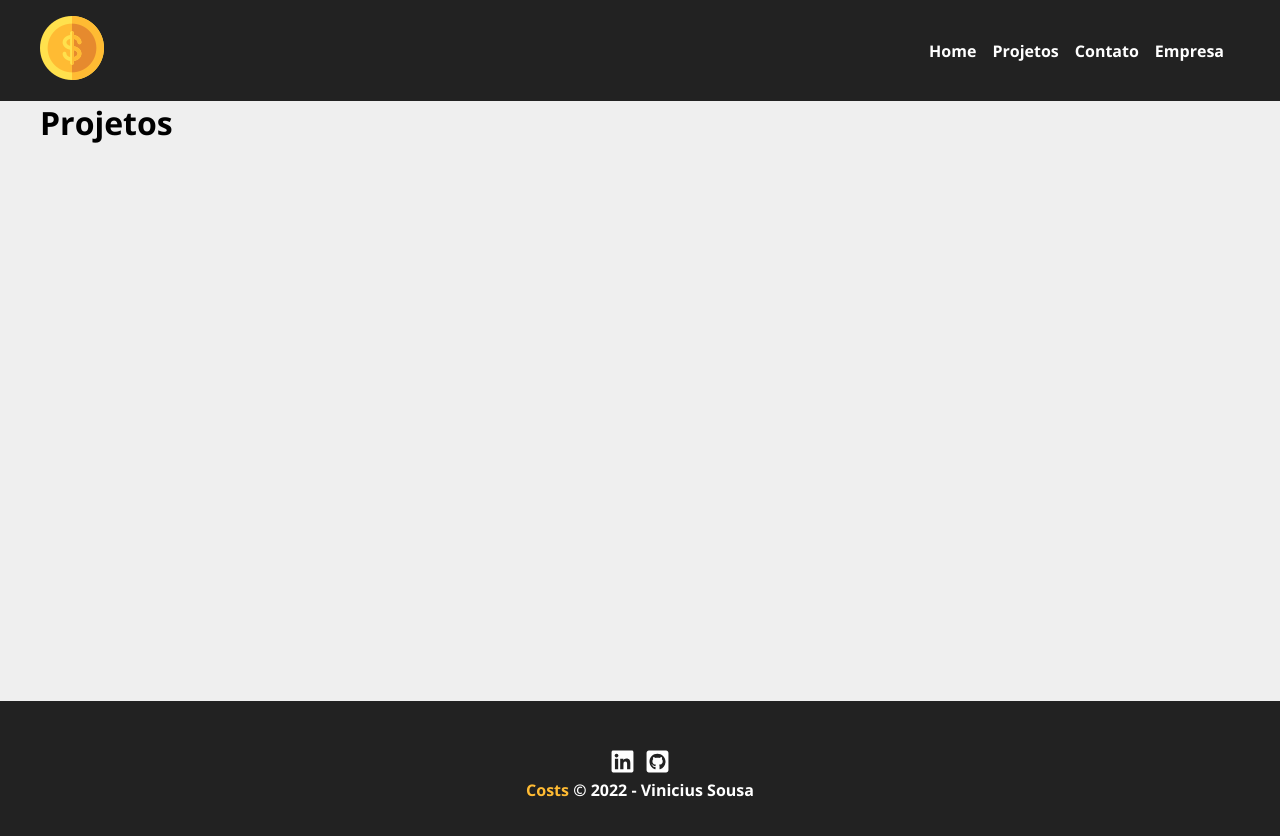
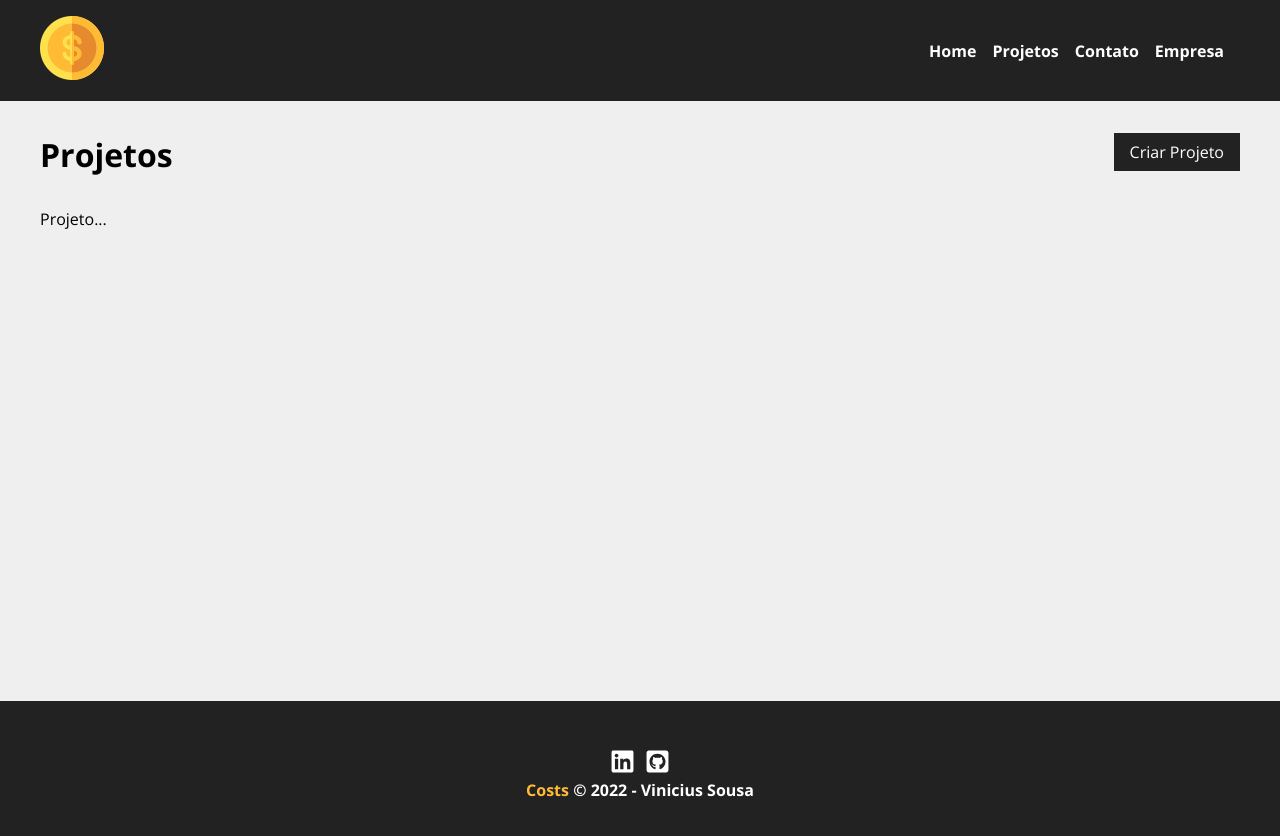
Before and after one commit to viniciusxsousa/const, a React (Vite) app: page /projetos in a window 1280 px wide. Shown: the top 836 px of the page. Built offline with nearby package versions, Linux system fonts and the light colour scheme.

Commit message:
preparando tela de projetos

```diff
--- /dev/null
+++ b/src/components/project/ProjectCard/styles.js
@@ -0,0 +1 @@
+import styled from "styled-components";
--- a/src/pages/Projetos/index.jsx
+++ b/src/pages/Projetos/index.jsx
@@ -1,6 +1,12 @@
 import { useLocation } from "react-router-dom"
 
-import Mensagem from "../../components/layout/Mensagem"
+import { ConteinerTitle, ConteinerProjeto } from "./styles";
+
+import LinkBotao from "../../components/layout/LinkBotao";
+import Conteiner from "../../components/layout/Conteiner";
+import Mensagem from "../../components/layout/Mensagem";
+
+
 
 function Projetos() {
 
@@ -12,10 +18,16 @@ function Projetos() {
     }
 
     return(
-        <div>
-            <h1>Projetos</h1>
+        <ConteinerProjeto>
+            <ConteinerTitle>
+                <h1>Projetos</h1>
+                <LinkBotao href='/novoprojeto' content='Criar Projeto' />
+            </ConteinerTitle>
             {msg && (<Mensagem type='sucesso' text={msg}/>)}
-        </div>
+            <Conteiner justify='start'>
+                <p>Projeto...</p>
+            </Conteiner>
+        </ConteinerProjeto>
     )
 }
 
--- /dev/null
+++ b/src/pages/Projetos/styles.js
@@ -0,0 +1,11 @@
+import styled from "styled-components";
+
+export const ConteinerProjeto = styled.div`
+    padding: 2em 0;
+`
+
+export const ConteinerTitle = styled.div`
+    display: flex;
+    justify-content: space-between;
+    margin-bottom: 2em;
+`
```
Also changed, not shown: src/components/project/ProjectCard/index.jsx (added, +11 -0 lines).
